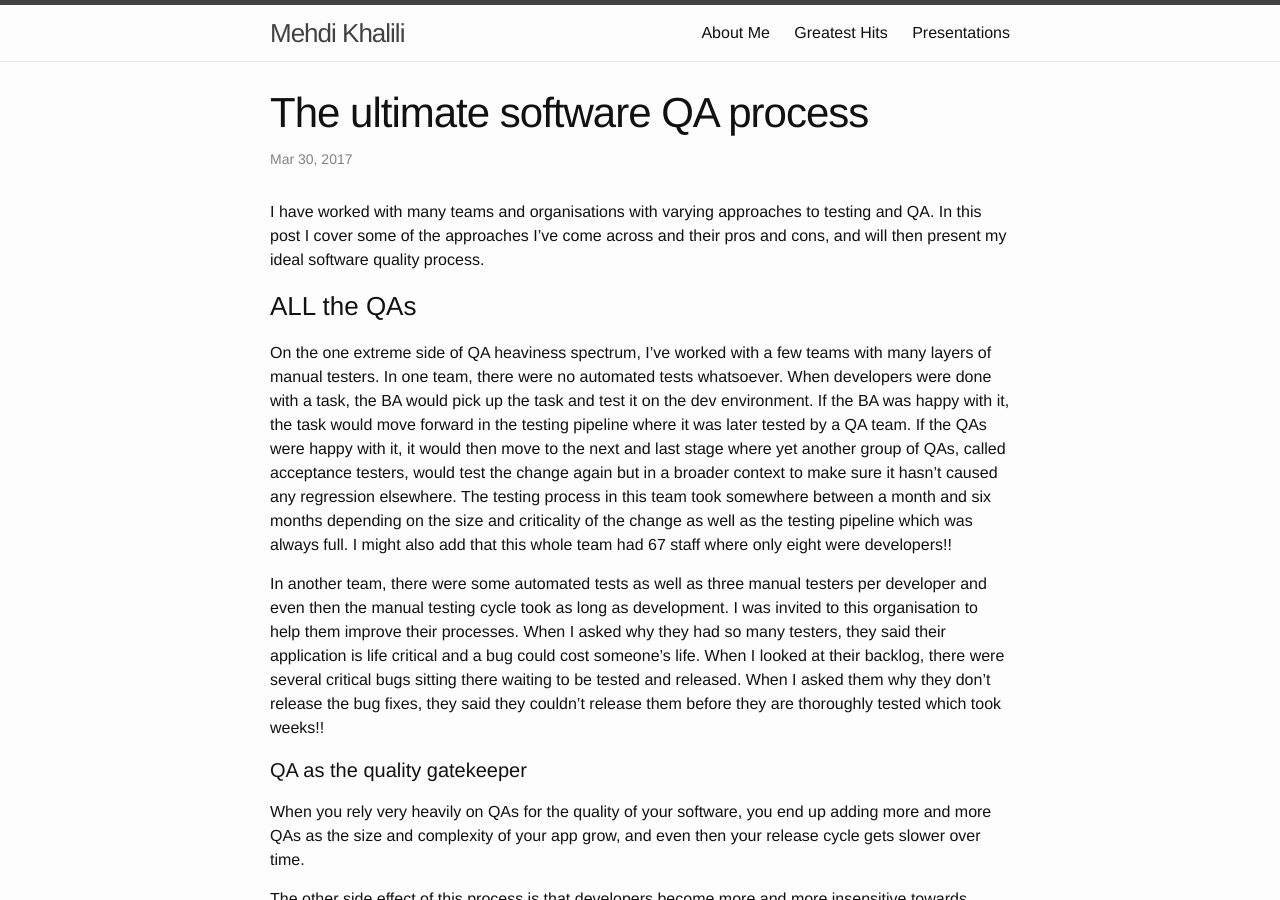
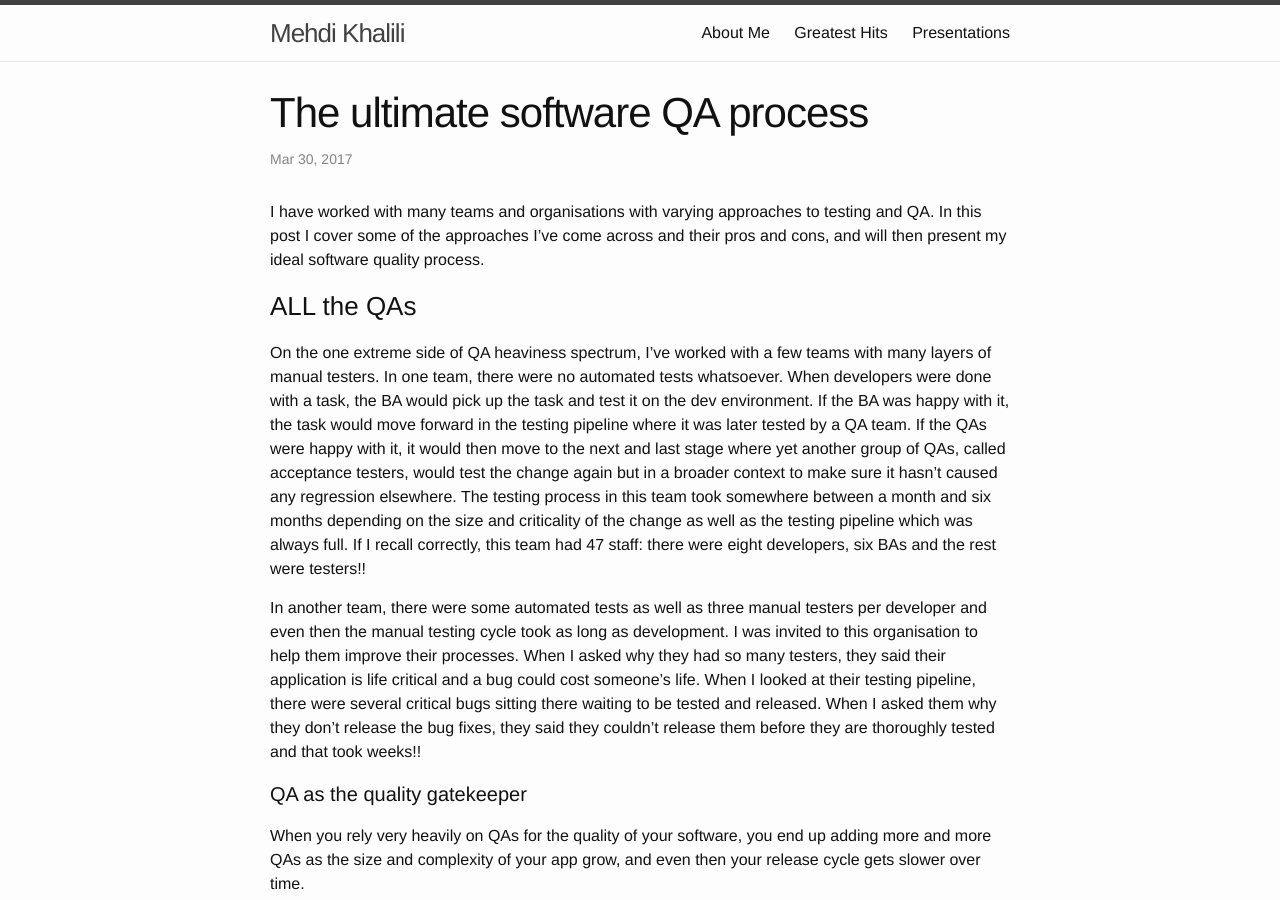
Before and after one commit to MehdiK/mehdik.github.io, a Jekyll site: the page built from _posts/2017-03-30-the-ultimate-software-qa-process.md, in a window 1280 px wide and 900 px high. Built offline with Jekyll 4.4.1, drawn with Linux system fonts in a browser that asks for light colours; nearby versions of some CDN libraries; comment, search, counter and statistics services are not loaded.

Commit message:
clarified qa heavy teams

```diff
--- a/_posts/2017-03-30-the-ultimate-software-qa-process.md
+++ b/_posts/2017-03-30-the-ultimate-software-qa-process.md
@@ -10,9 +10,9 @@
 I have worked with many teams and organisations with varying approaches to testing and QA. In this post I cover some of the approaches I've come across and their pros and cons, and will then present my ideal software quality process.
 
 ### ALL the QAs
-On the one extreme side of QA heaviness spectrum, I've worked with a few teams with many layers of manual testers. In one team, there were no automated tests whatsoever. When developers were done with a task, the BA would pick up the task and test it on the dev environment. If the BA was happy with it, the task would move forward in the testing pipeline where it was later tested by a QA team. If the QAs were happy with it, it would then move to the next and last stage where yet another group of QAs, called acceptance testers, would test the change again but in a broader context to make sure it hasn't caused any regression elsewhere. The testing process in this team took somewhere between a month and six months depending on the size and criticality of the change as well as the testing pipeline which was always full. I might also add that this whole team had 67 staff where only eight were developers!!
+On the one extreme side of QA heaviness spectrum, I've worked with a few teams with many layers of manual testers. In one team, there were no automated tests whatsoever. When developers were done with a task, the BA would pick up the task and test it on the dev environment. If the BA was happy with it, the task would move forward in the testing pipeline where it was later tested by a QA team. If the QAs were happy with it, it would then move to the next and last stage where yet another group of QAs, called acceptance testers, would test the change again but in a broader context to make sure it hasn't caused any regression elsewhere. The testing process in this team took somewhere between a month and six months depending on the size and criticality of the change as well as the testing pipeline which was always full. If I recall correctly, this team had 47 staff: there were eight developers, six BAs and the rest were testers!!
 
-In another team, there were some automated tests as well as three manual testers per developer and even then the manual testing cycle took as long as development. I was invited to this organisation to help them improve their processes. When I asked why they had so many testers, they said their application is life critical and a bug could cost someone's life. When I looked at their backlog, there were several critical bugs sitting there waiting to be tested and released. When I asked them why they don't release the bug fixes, they said they couldn't release them before they are thoroughly tested which took weeks!!
+In another team, there were some automated tests as well as three manual testers per developer and even then the manual testing cycle took as long as development. I was invited to this organisation to help them improve their processes. When I asked why they had so many testers, they said their application is life critical and a bug could cost someone's life. When I looked at their testing pipeline, there were several critical bugs sitting there waiting to be tested and released. When I asked them why they don't release the bug fixes, they said they couldn't release them before they are thoroughly tested and that took weeks!!
 
 #### QA as the quality gatekeeper
 When you rely very heavily on QAs for the quality of your software, you end up adding more and more QAs as the size and complexity of your app grow, and even then your release cycle gets slower over time.
```
